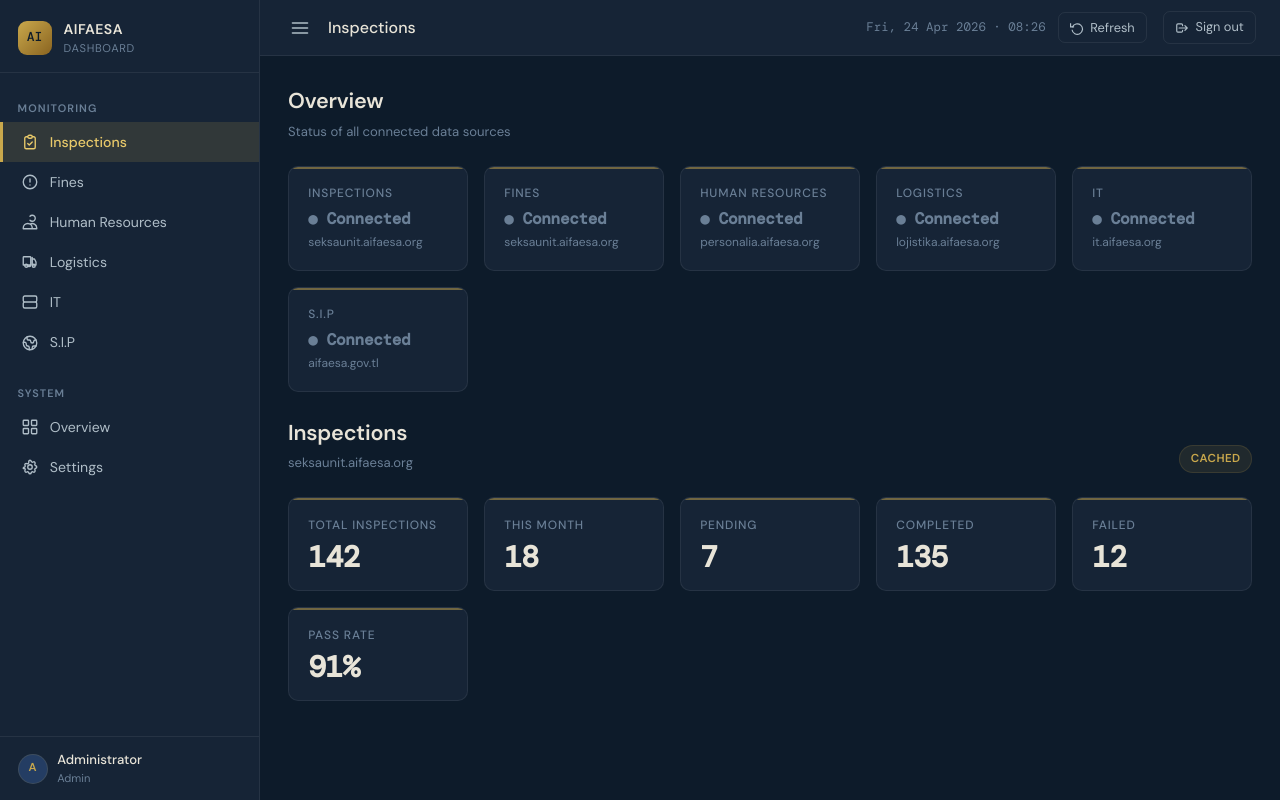
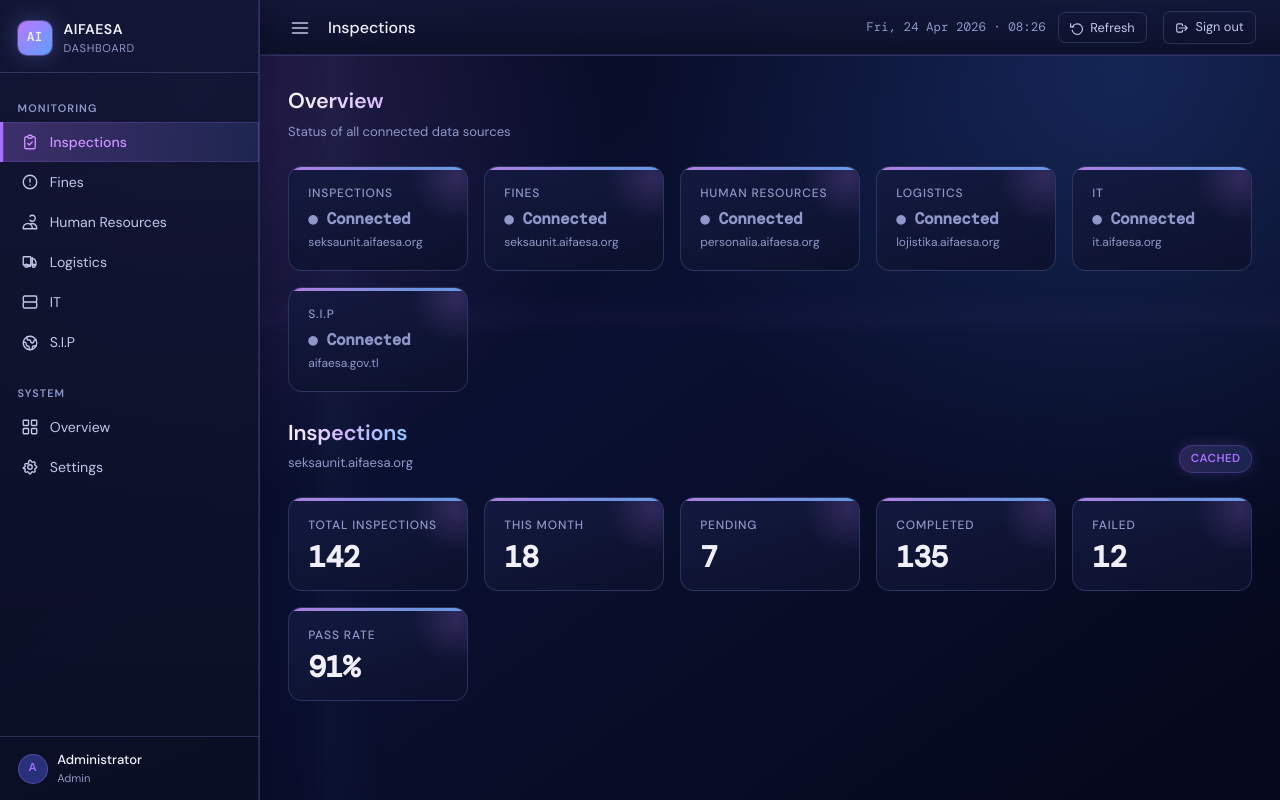
Before and after one commit to sgclobo/dashboardig, a PHP site: page / in a window 1280 px wide. Run offline with PHP 8.4, Linux system fonts and the light colour scheme; a user stored in the database is signed in; data comes from the database, SQL or seed files in the repository; data that the repository does not hold is empty.

Commit message:
Refine neon purple-blue UI theme

```diff
--- a/assets/css/dashboard.css
+++ b/assets/css/dashboard.css
@@ -11,21 +11,22 @@
 }
 
 :root {
-  --navy: #0d1b2a;
-  --navy2: #162436;
-  --navy3: #1e3452;
-  --navy4: #243d63;
-  --gold: #c9a84c;
-  --gold2: #e8c96a;
-  --gold-dim: rgba(201, 168, 76, 0.15);
-  --text: #e8e4d8;
-  --text2: #b0bec8;
-  --muted: #6a7f96;
-  --success: #4caf82;
-  --danger: #e05555;
-  --warning: #e0a030;
-  --info: #4a90d9;
-  --border: rgba(255, 255, 255, 0.07);
+  --navy: #070a20;
+  --navy2: #11152f;
+  --navy3: #1a2250;
+  --navy4: #27317a;
+  --gold: #a96eff;
+  --gold2: #cb93ff;
+  --gold-dim: rgba(169, 110, 255, 0.24);
+  --text: #f2f0ff;
+  --text2: #c2c7ea;
+  --muted: #8f98c9;
+  --success: #6de0c9;
+  --danger: #ff708f;
+  --warning: #ffb868;
+  --info: #67b7ff;
+  --cyan: #7bd8ff;
+  --border: rgba(156, 174, 255, 0.2);
   --sidebar-w: 260px;
   --topbar-h: 56px;
   --radius: 10px;
@@ -41,11 +42,29 @@ body {
 
 body {
   font-family: var(--font);
-  background: var(--navy);
+  background:
+    radial-gradient(circle at 15% 12%, rgba(171, 113, 255, 0.2) 0%, transparent 32%),
+    radial-gradient(circle at 88% 10%, rgba(71, 136, 255, 0.18) 0%, transparent 36%),
+    linear-gradient(145deg, #06081b 0%, #0a1031 46%, #05081a 100%);
+  background-attachment: fixed;
   color: var(--text);
   font-size: 15px;
   line-height: 1.6;
   overflow-x: hidden;
+  position: relative;
+}
+
+body::before {
+  content: "";
+  position: fixed;
+  inset: 0;
+  pointer-events: none;
+  background-image:
+    linear-gradient(90deg, transparent 0, transparent 24%, rgba(123, 216, 255, 0.06) 26%, transparent 30%, transparent 100%),
+    linear-gradient(0deg, transparent 0, transparent 58%, rgba(185, 126, 255, 0.06) 60%, transparent 64%, transparent 100%);
+  mix-blend-mode: screen;
+  opacity: 0.42;
+  z-index: 0;
 }
 
 a {
@@ -58,13 +77,16 @@ a {
   display: flex;
   height: 100vh;
   overflow: hidden;
+  position: relative;
+  z-index: 1;
 }
 
 /* ─── Sidebar ────────────────────────────────────────────── */
 .sidebar {
   width: var(--sidebar-w);
   flex-shrink: 0;
-  background: var(--navy2);
+  background: linear-gradient(180deg, rgba(18, 22, 52, 0.92) 0%, rgba(11, 15, 36, 0.94) 100%);
+  backdrop-filter: blur(8px);
   border-right: 1px solid var(--border);
   display: flex;
   flex-direction: column;
@@ -73,6 +95,7 @@ a {
     width 0.28s cubic-bezier(0.4, 0, 0.2, 1);
   z-index: 200;
   overflow: hidden;
+  box-shadow: inset -1px 0 0 rgba(164, 129, 255, 0.18), 0 8px 32px rgba(2, 7, 28, 0.45);
 }
 
 /* collapsed state (mobile: slide off; desktop: icon-only) */
@@ -155,16 +178,17 @@ a {
   width: 34px;
   height: 34px;
   border-radius: 9px;
-  background: linear-gradient(135deg, var(--gold) 0%, #8a6420 100%);
+  background: linear-gradient(135deg, #bb78ff 0%, #5aa0ff 100%);
   display: flex;
   align-items: center;
   justify-content: center;
   font-family: var(--mono);
   font-size: 13px;
   font-weight: 500;
-  color: var(--navy);
+  color: #f7f5ff;
   flex-shrink: 0;
   transition: margin 0.28s;
+  box-shadow: 0 0 0 1px rgba(195, 137, 255, 0.36), 0 0 26px rgba(126, 156, 255, 0.32);
 }
 
 .sidebar-title {
@@ -224,15 +248,16 @@ a {
 }
 
 .nav-item:hover {
-  background: rgba(255, 255, 255, 0.04);
+  background: rgba(168, 130, 255, 0.14);
   color: var(--text);
 }
 
 .nav-item.active {
-  background: var(--gold-dim);
+  background: linear-gradient(90deg, rgba(173, 114, 255, 0.28) 0%, rgba(103, 146, 255, 0.14) 100%);
   color: var(--gold2);
   font-weight: 500;
   border-left-color: var(--gold);
+  box-shadow: inset 0 0 0 1px rgba(173, 114, 255, 0.18);
 }
 
 .nav-icon {
@@ -272,7 +297,7 @@ a {
   height: 30px;
   border-radius: 50%;
   background: var(--navy4);
-  border: 1px solid var(--gold-dim);
+  border: 1px solid rgba(173, 114, 255, 0.35);
   display: flex;
   align-items: center;
   justify-content: center;
@@ -316,8 +341,10 @@ a {
   align-items: center;
   gap: 0.75rem;
   padding: 0 1.5rem;
-  background: var(--navy2);
+  background: linear-gradient(180deg, rgba(18, 23, 54, 0.88) 0%, rgba(12, 16, 40, 0.92) 100%);
+  backdrop-filter: blur(8px);
   flex-shrink: 0;
+  box-shadow: inset 0 -1px 0 rgba(164, 129, 255, 0.18);
 }
 
 .topbar-toggle {
@@ -425,6 +459,10 @@ a {
   font-size: 1.35rem;
   font-weight: 600;
   letter-spacing: -0.01em;
+  background: linear-gradient(90deg, #fbf7ff 0%, #d4b6ff 44%, #87c8ff 100%);
+  -webkit-background-clip: text;
+  background-clip: text;
+  color: transparent;
 }
 .page-heading p {
   font-size: 0.82rem;
@@ -450,9 +488,10 @@ a {
   border: 1px solid rgba(224, 85, 85, 0.2);
 }
 .badge-status.cache {
-  background: rgba(201, 168, 76, 0.1);
+  background: linear-gradient(90deg, rgba(177, 119, 255, 0.2) 0%, rgba(99, 160, 255, 0.16) 100%);
   color: var(--gold);
   border: 1px solid var(--gold-dim);
+  box-shadow: 0 0 14px rgba(154, 120, 255, 0.2);
 }
 
 /* Stat cards grid */
@@ -464,16 +503,21 @@ a {
 }
 
 .stat-card {
-  background: var(--navy2);
+  background: linear-gradient(160deg, rgba(21, 27, 65, 0.9) 0%, rgba(12, 17, 44, 0.96) 100%);
   border: 1px solid var(--border);
-  border-radius: var(--radius);
+  border-radius: 14px;
   padding: 1.1rem 1.2rem;
   position: relative;
   overflow: hidden;
-  transition: border-color 0.2s;
+  transition:
+    border-color 0.2s,
+    box-shadow 0.2s,
+    transform 0.2s;
 }
 .stat-card:hover {
   border-color: var(--gold-dim);
+  box-shadow: 0 0 0 1px rgba(173, 114, 255, 0.22), 0 12px 24px rgba(4, 8, 31, 0.45);
+  transform: translateY(-2px);
 }
 
 .stat-card::before {
@@ -482,9 +526,21 @@ a {
   top: 0;
   left: 0;
   right: 0;
-  height: 2px;
-  background: var(--accent, var(--gold));
-  opacity: 0.5;
+  height: 3px;
+  background: linear-gradient(90deg, #cf90ff 0%, #5fb4ff 100%);
+  opacity: 0.85;
+}
+
+.stat-card::after {
+  content: "";
+  position: absolute;
+  top: -34px;
+  right: -34px;
+  width: 90px;
+  height: 90px;
+  border-radius: 50%;
+  background: radial-gradient(circle, rgba(193, 133, 255, 0.18) 0%, rgba(193, 133, 255, 0) 70%);
+  pointer-events: none;
 }
 
 .stat-label {
```
Also changed, not shown: other parts of assets/css/dashboard.css (+18 -11 lines), login.php (+53 -24 lines).
